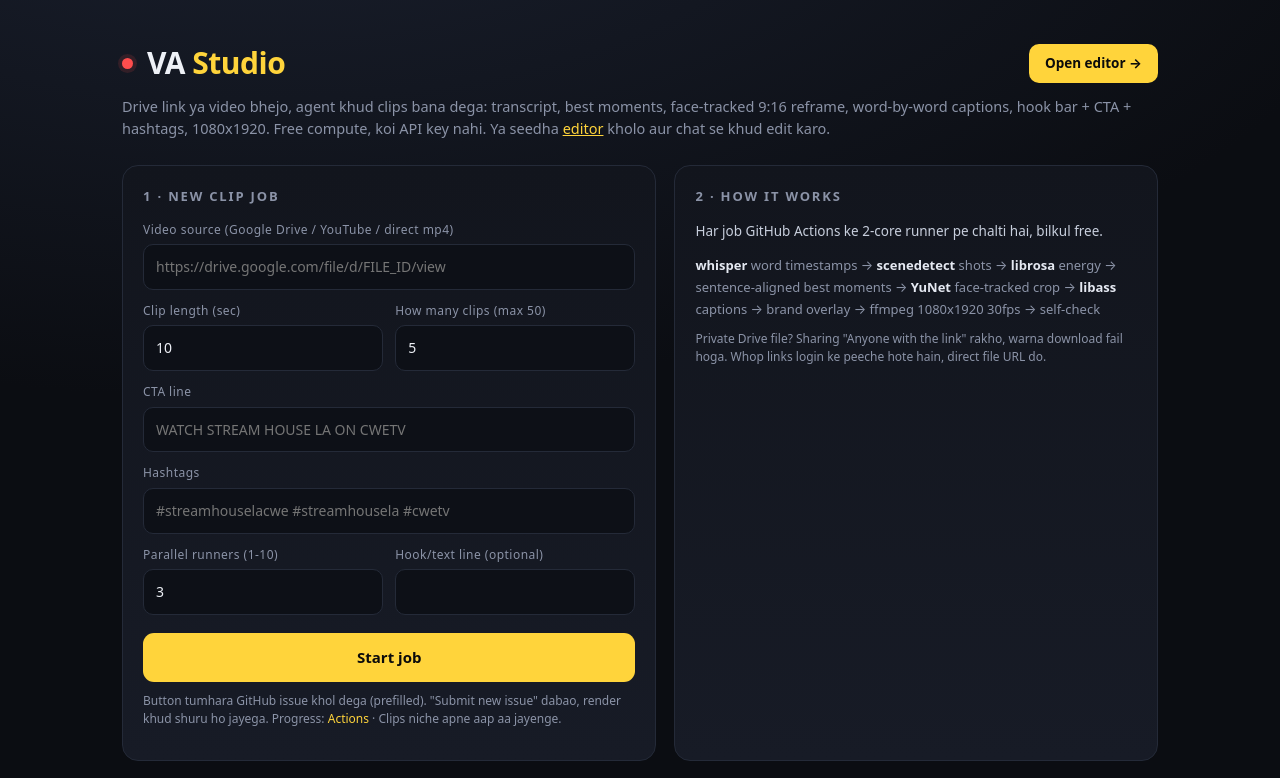
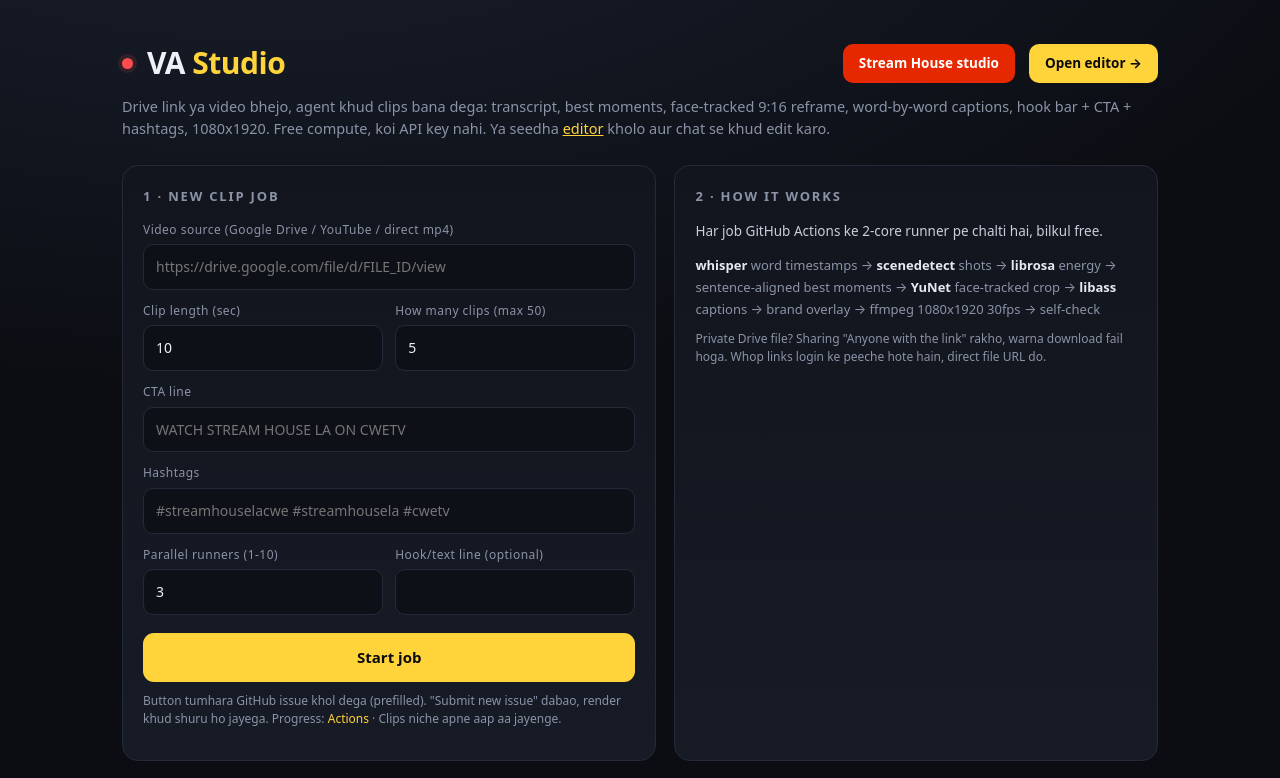
Before and after one commit to harixali96-beep/va-video-agent, a plain HTML site: page index.html in a window 1280 px wide. Shown: the top 778 px of the page. Drawn offline with Linux system fonts and the light colour scheme.

Commit message:
feat: link campaign studio from home page, seed shclips.json

```diff
--- a/index.html
+++ b/index.html
@@ -51,7 +51,9 @@
 <body>
 <div class="wrap">
   <header><span class="dot"></span><h1>VA <span>Studio</span></h1>
-    <a href="editor/" style="margin-left:auto;background:#ffd43b;color:#0b0b0b;text-decoration:none;
+    <a href="streamhouse/" style="margin-left:auto;background:#e62800;color:#fff;text-decoration:none;
+       font-weight:700;font-size:13.5px;padding:9px 16px;border-radius:10px">Stream House studio</a>
+    <a href="editor/" style="background:#ffd43b;color:#0b0b0b;text-decoration:none;
        font-weight:700;font-size:13.5px;padding:9px 16px;border-radius:10px">Open editor &rarr;</a></header>
   <p class="sub">Drive link ya video bhejo, agent khud clips bana dega: transcript, best moments,
      face-tracked 9:16 reframe, word-by-word captions, hook bar + CTA + hashtags, 1080x1920.
--- /dev/null
+++ b/shclips.json
@@ -0,0 +1,3 @@
+{
+ "jobs": []
+}
```
